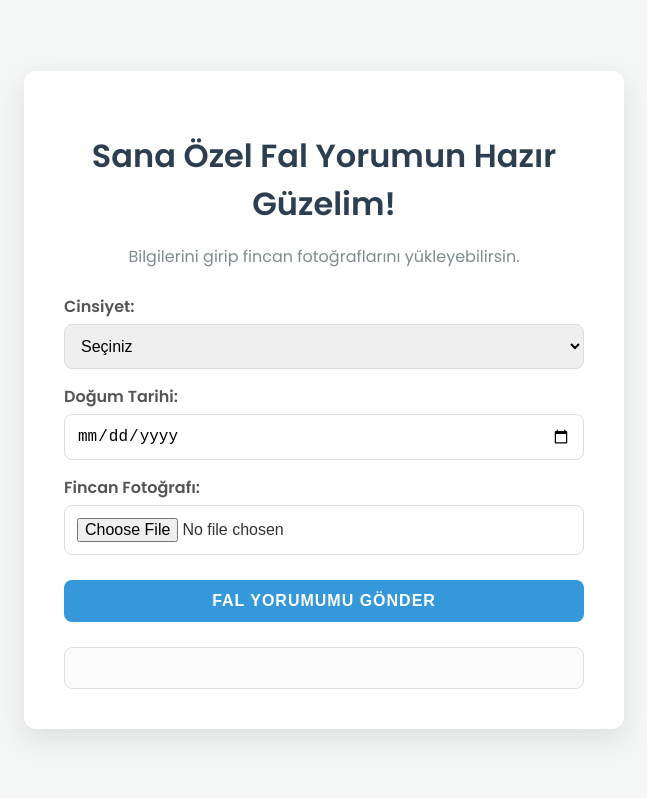
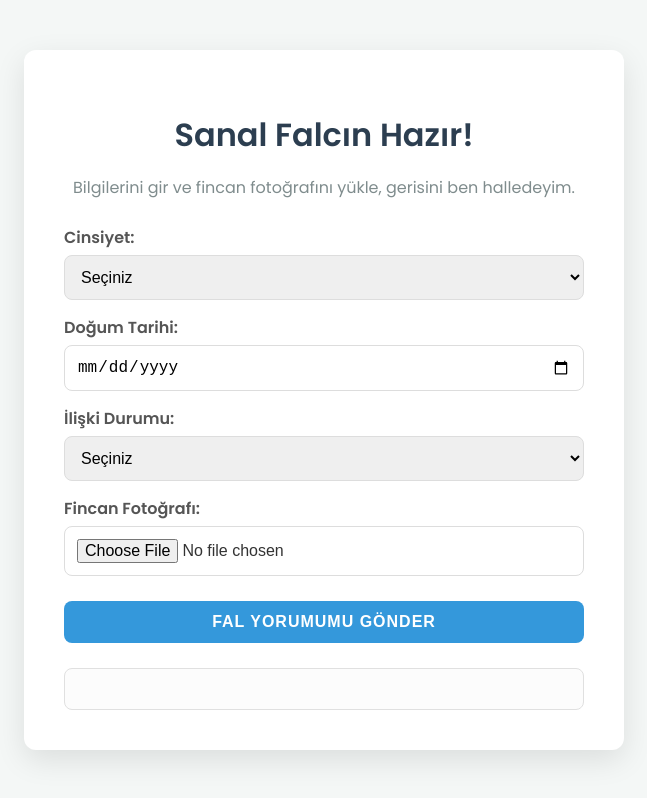
Before and after one commit to ibrahimalptekin3540-droid/sanal-falci, a website: page index.html in a window 1280 px wide. Shown: the whole page, without its empty margins (316-963 px from the left). Drawn offline with Linux system fonts and the light colour scheme.

Commit message:
Update index.html

```diff
--- a/index.html
+++ b/index.html
@@ -102,8 +102,8 @@
 </head>
 <body>
     <div class="container">
-        <h1>Sana Özel Fal Yorumun Hazır Güzelim!</h1>
-        <p>Bilgilerini girip fincan fotoğraflarını yükleyebilirsin.</p>
+        <h1>Sanal Falcın Hazır!</h1>
+        <p>Bilgilerini gir ve fincan fotoğrafını yükle, gerisini ben halledeyim.</p>
 
         <form id="fal-form">
             <label for="gender">Cinsiyet:</label>
@@ -117,6 +117,14 @@
             <label for="dob">Doğum Tarihi:</label>
             <input type="date" id="dob" name="dob" required>
 
+            <label for="relationship">İlişki Durumu:</label>
+            <select id="relationship" name="relationship" required>
+                <option value="">Seçiniz</option>
+                <option value="İlişkim Var">İlişkim Var</option>
+                <option value="İlişkim Yok">İlişkim Yok</option>
+                <option value="Karışık">Karışık</option>
+            </select>
+
             <label for="image">Fincan Fotoğrafı:</label>
             <input type="file" id="image" name="image" accept="image/jpeg,image/png" required>
 
@@ -124,7 +132,7 @@
         </form>
 
         <div class="loading" id="loading" style="display: none;">
-            Yorumun hazırlanıyor güzelim...
+            Yorumunuz hazırlanıyor, lütfen bekleyin...
         </div>
 
         <div id="result"></div>
@@ -142,6 +150,8 @@
 
             const gender = document.getElementById('gender').value;
             const dob = document.getElementById('dob').value;
+            // YENİ EK: İlişki Durumu bilgisini al
+            const relationship = document.getElementById('relationship').value;
             const imageFile = document.getElementById('image').files[0];
 
             if (!imageFile) {
@@ -164,6 +174,7 @@
                         body: JSON.stringify({
                             gender,
                             dob,
+                            relationship, // YENİ EK: İlişki Durumu bilgisini gönder
                             image: base64Image
                         })
                     });
@@ -175,7 +186,7 @@
                     const data = await response.json();
 
                     if (data.comment) {
-                        resultDiv.innerHTML = '<h3>Sana Özel Fal Yorumun:</h3>' + data.comment.replace(/\n/g, '<br>');
+                        resultDiv.innerHTML = '<h3>Fal Yorumunuz:</h3>' + data.comment.replace(/\n/g, '<br>');
                     } else {
                         resultDiv.innerHTML = 'Üzgünüz, bir sorun oluştu. Lütfen tekrar deneyin.';
                     }
```
